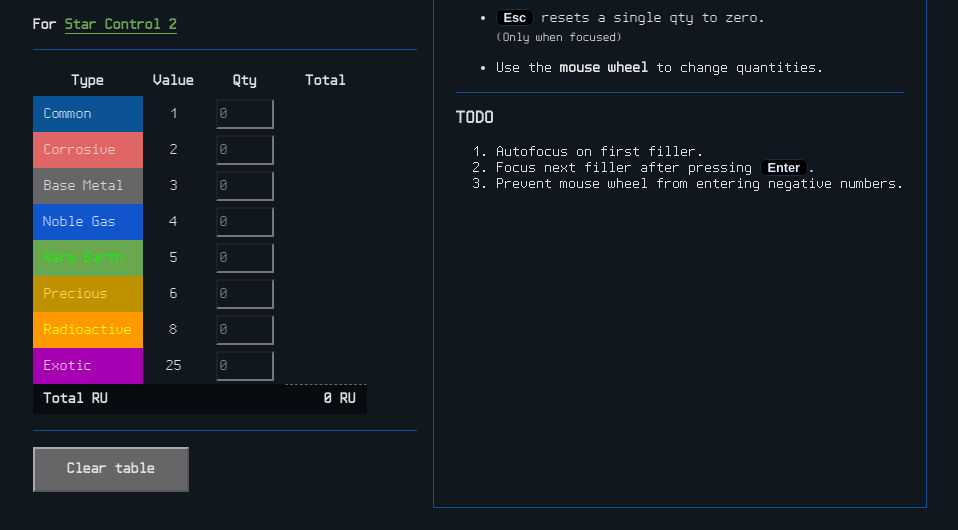
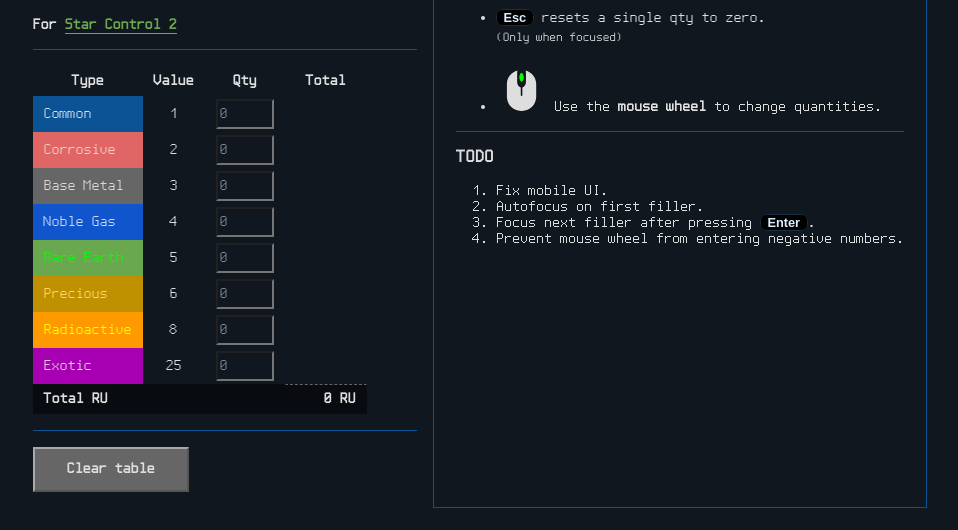
Before and after one commit to cybernaut4/ur-quan-resources-calculator, a plain HTML site: page index.html in a window 1280 px wide. Shown: the part 76-606 px from the top of the page, without its empty margins (168-1126 px from the left). Drawn offline with Linux system fonts and the light colour scheme.

Commit message:
Added mouse wheel illustration. Updated TODO list.

```diff
--- a/index.html
+++ b/index.html
@@ -18,7 +18,7 @@
 		<section>
 			<header>
 				<h1>The Ur-Quan Resources Calculator</h1>
-				<h2>For <a href="https://en.wikipedia.org/wiki/Star_Control_II">Star Control 2</a></h2>
+				<h2>For <a href="https://en.wikipedia.org/wiki/Star_Control_II" target="_blank">Star Control 2</a></h2>
 			</header>
 			<hr>
 			<table>
@@ -52,11 +52,12 @@
 			<h3>Desktop shortcuts</h3>
 			<ul>
 				<li><kbd>Esc</kbd> resets a single qty to zero. <br><sub>(Only when focused)</sub></li>
-				<li>Use the <b>mouse wheel</b> to change quantities.</li>
+				<li><img src="images/mouse.svg" alt=""> Use the <b>mouse wheel</b> to change quantities.</li>
 			</ul>
 			<hr>
 			<h3>TODO</h3>
 			<ol>
+				<li>Fix mobile UI.</li>
 				<li>Autofocus on first filler.</li>
 				<li>Focus next filler after pressing <kbd>Enter</kbd>.</li>
 				<li>Prevent mouse wheel from entering negative numbers.</li>
```
Also changed, not shown: images/mouse.svg (added).
